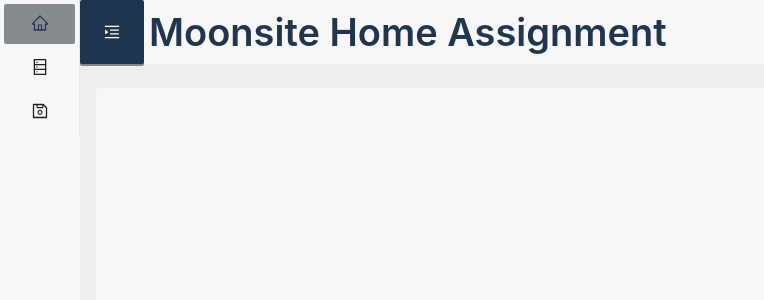
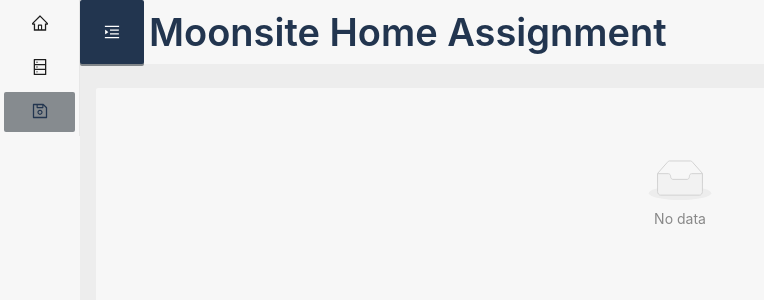
Before and after one commit to katyush0611/moonsite-home-assignment, a React (Vite) app: page /saved in a window 1280 px wide. Shown: the top 300 px of the page, without its empty margins (0-764 px from the left). Built offline with nearby package versions, Linux system fonts and the light colour scheme.

Commit message:
menu items selected keys

```diff
--- a/src/App.tsx
+++ b/src/App.tsx
@@ -8,6 +8,7 @@ import {
 } from "@ant-design/icons";
 import { Button, Layout, Menu, theme, Typography } from "antd";
 import { useNavigate } from "react-router";
+import { useLocation } from "react-router-dom";
 import AppRouting from "./routes";
 import { useAppDispatch, useAppSelector } from "./utils/hooks";
 import type { AppDispatch } from "./store/store";
@@ -20,8 +21,9 @@ const App: React.FC = () => {
   const {
     token: { colorBgContainer, borderRadiusLG, colorPrimary },
   } = theme.useToken();
-  let navigate = useNavigate();
-
+  const navigate = useNavigate();
+  const location = useLocation();
+  //@ts-ignore
   const dispatch = useAppDispatch<AppDispatch>();
   const garmentsState = useAppSelector((state) => state.garmentsStore);
 
@@ -34,22 +36,23 @@ const App: React.FC = () => {
       <Sider theme="light" trigger={null} collapsible collapsed={collapsed}>
         <Menu
           mode="inline"
-          defaultSelectedKeys={["1"]}
+          selectedKeys={[location.pathname]}
+          defaultSelectedKeys={["/"]}
           items={[
             {
-              key: "1",
+              key: "/",
               icon: <HomeOutlined />,
               label: "Home Page",
               onClick: () => navigate("/"),
             },
             {
-              key: "2",
+              key: "/outfit-builder",
               icon: <DatabaseOutlined />,
               label: "Outfit Builder",
               onClick: () => navigate("/outfit-builder"),
             },
             {
-              key: "3",
+              key: "/saved",
               icon: <SaveOutlined />,
               label: "Saved Outfits",
               onClick: () => navigate("/saved"),
--- a/src/pages/SavedOutfits/SavedOutfits.tsx
+++ b/src/pages/SavedOutfits/SavedOutfits.tsx
@@ -1,7 +1,6 @@
-import { Flex, Typography, Card, Space, Button } from "antd";
+import { List, Flex, Typography, Card, Space, Button } from "antd";
 import { useNavigate } from "react-router";
 import { useAppDispatch, useAppSelector } from "../../utils/hooks";
-import { Outfit } from "../../models/outfit.model";
 import { AppDispatch } from "../../store/store";
 import { DeleteOutlined } from "@ant-design/icons";
 import { outfitsActions } from "../../store/outfits/outfits.reducer";
@@ -13,12 +12,16 @@ const SavedOutfits: React.FC = () => {
   const outfitsState = useAppSelector((state) => state.outfitsStore);
   console.log(outfitsState);
   return (
-    <Space direction="vertical" size="middle" style={{ display: "flex" }}>
-      {outfitsState.outfits.map((outfit: Outfit) => (
+    <List
+      dataSource={outfitsState.outfits}
+      style={{ height: "100%", overflowY: "scroll" }}
+      renderItem={(outfit) => (
+        <List.Item>
           <Card
             key={outfit.id}
             title={`Outfit Id - ${outfit.id}`}
-          size="small"
+            style={{ width: "100%" }}
+            // size="small"
             extra={[
               <Button
                 type="primary"
@@ -27,7 +30,7 @@ const SavedOutfits: React.FC = () => {
               />,
             ]}
           >
-          <Flex gap="middle">
+            <Flex gap="middle" justify="space-between" style={{ width: "75%" }}>
               <Flex vertical>
                 <p>
                   <Typography.Text mark>[Shirt]</Typography.Text>{" "}
@@ -54,8 +57,9 @@ const SavedOutfits: React.FC = () => {
               </Flex>
             </Flex>
           </Card>
-      ))}
-    </Space>
+        </List.Item>
+      )}
+    />
   );
 };
 
```
Lines whose indentation alone changed are shown as unchanged.
